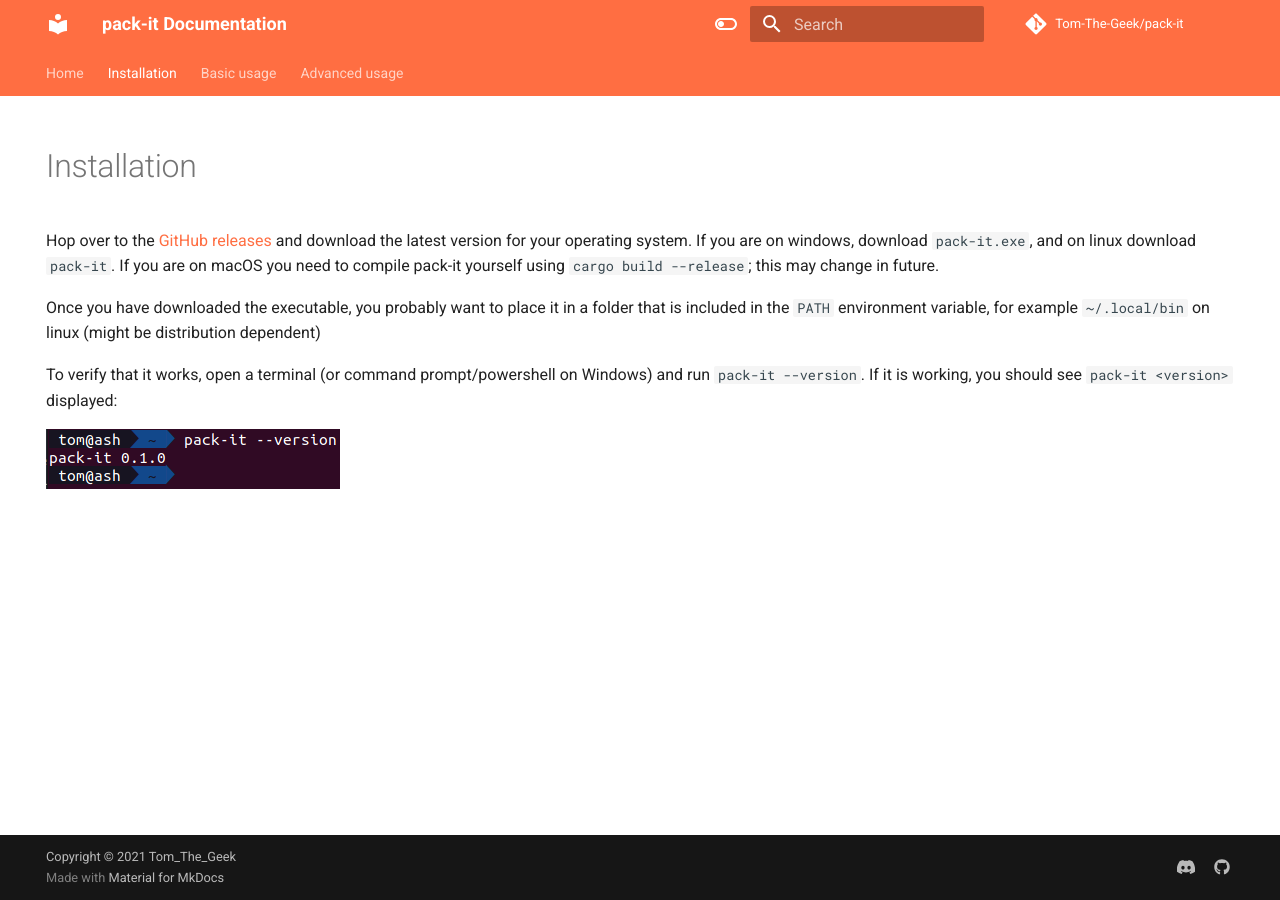
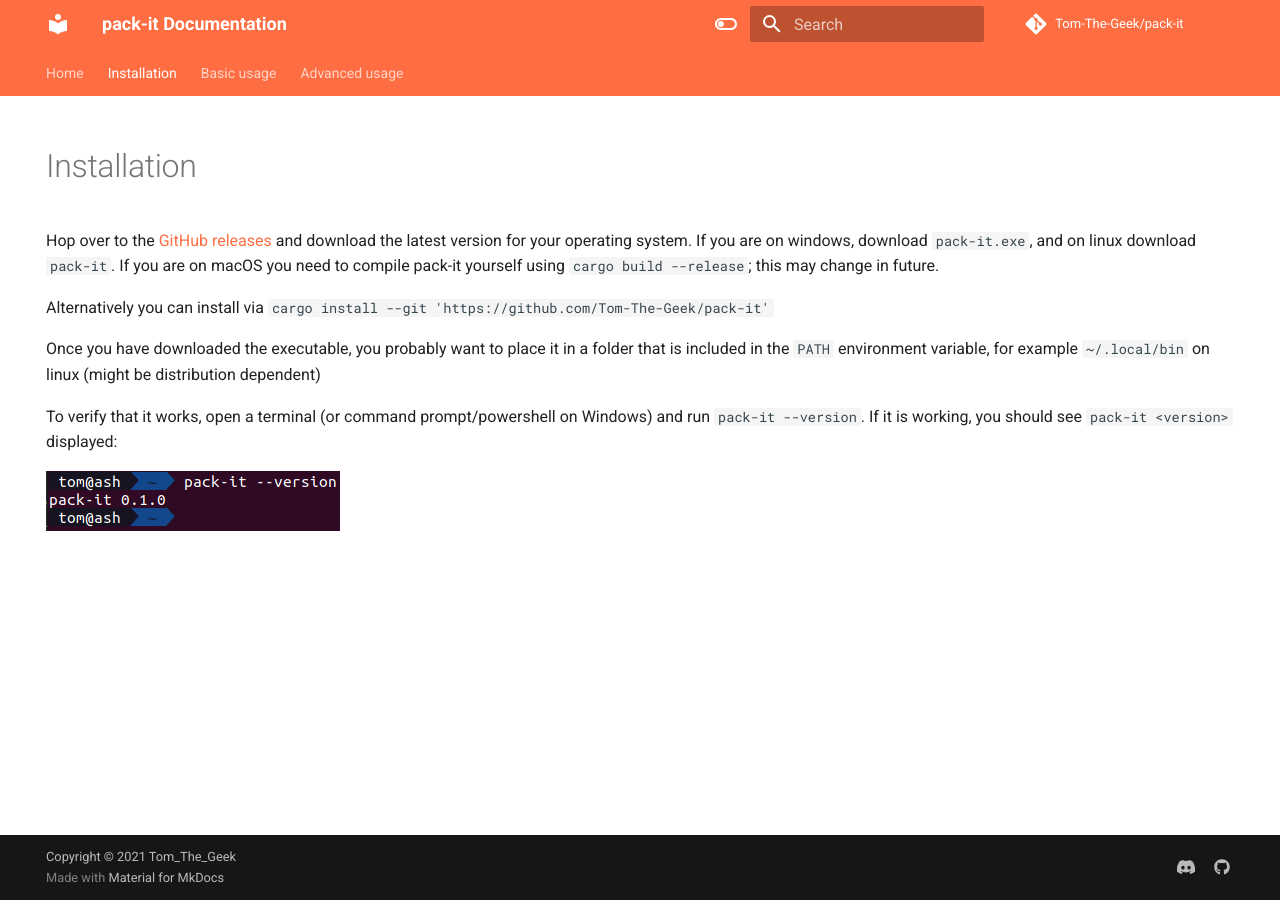
Before and after one commit to Tom-The-Geek/pack-it, an MkDocs documentation site: the page built from docs/install.md, in a window 1280 px wide. Built offline with MkDocs 1.6.1 and Material for MkDocs 9.7.7, drawn with Linux system fonts in a browser that asks for light colours; comment, search, counter and statistics services are not loaded.

Commit message:
Add `cargo install` instructions (#2)
I installed via `cargo install` so I can get automatic updates!

```diff
--- a/docs/install.md
+++ b/docs/install.md
@@ -8,6 +8,8 @@
 Hop over to the [GitHub releases](https://github.com/Tom-The-Geek/pack-it/releases) and download the latest version for your operating system.
 If you are on windows, download `pack-it.exe`, and on linux download `pack-it`. If you are on macOS you need to compile pack-it yourself using `cargo build --release`; this may change in future.
 
+Alternatively you can install via `cargo install --git 'https://github.com/Tom-The-Geek/pack-it'`
+
 Once you have downloaded the executable, you probably want to place it in a folder that is included in the `PATH` environment variable, for example `~/.local/bin` on linux (might be distribution dependent)
 
 To verify that it works, open a terminal (or command prompt/powershell on Windows) and run `pack-it --version`. If it is working, you should see `pack-it <version>` displayed:
```
